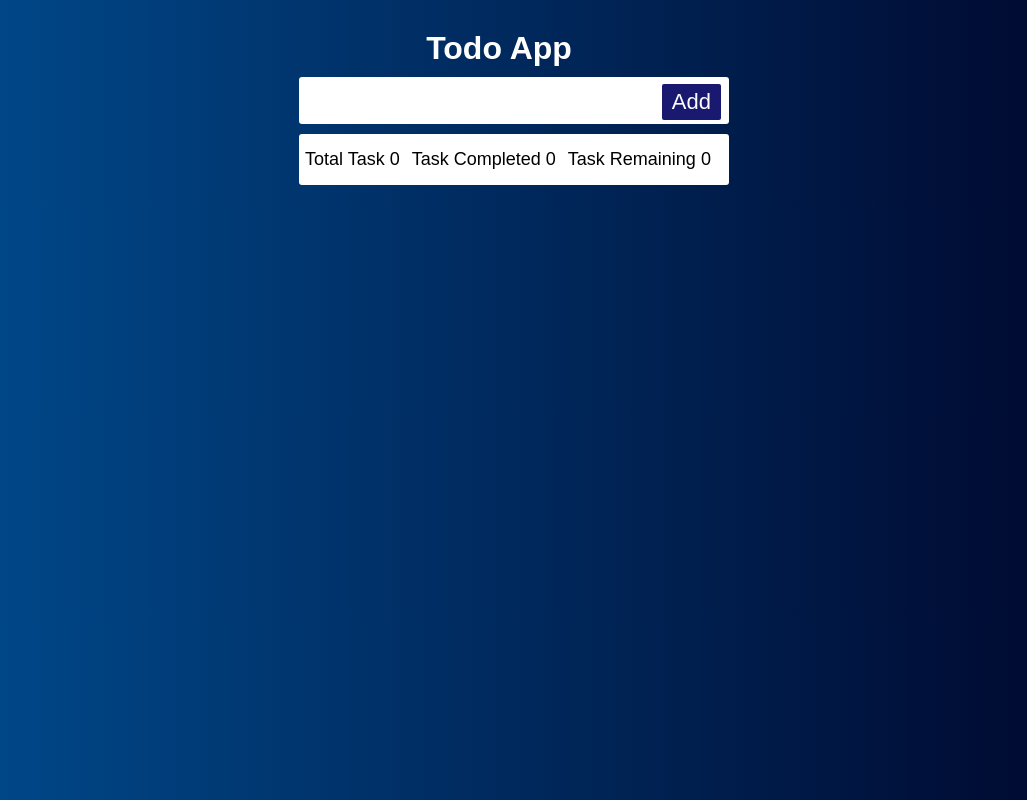
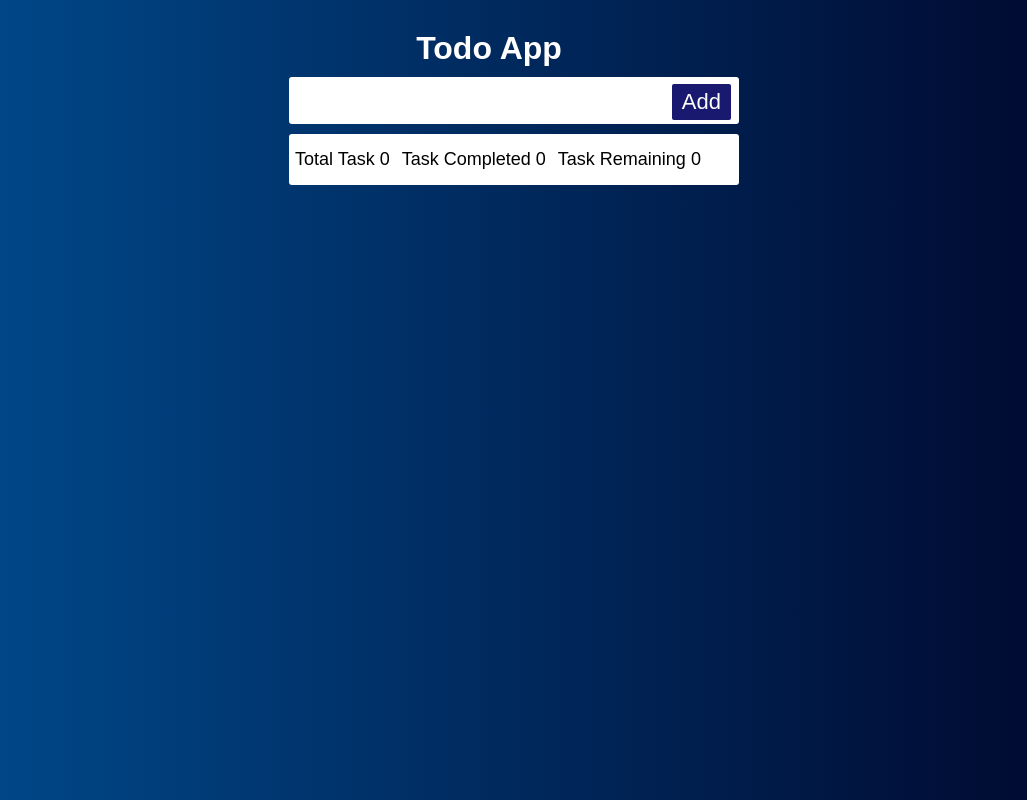
Before and after one commit to mdabdulkaderjoni/addtodolist.github.io, a plain HTML site: page index.html in a window 1280 px wide. Shown: the whole page, without its empty margins (126-1153 px from the left). Drawn offline with Linux system fonts and the light colour scheme.

Commit message:
fixed main width

```diff
--- a/index.html
+++ b/index.html
@@ -22,7 +22,10 @@ background: -o-linear-gradient(left, #004e92, #000428);
 background: linear-gradient(to right, #004e92, #000428);  /* Chrome 10-25, Safari 5.1-6 */ /* W3C, IE 10+/ Edge, Firefox 16+, Chrome 26+, Opera 12+, Safari 7+ */
 
     }
+    .main-app{
+      width:450px;
 
+    }
     .header h1{
       color:white;
       text-align:center;
@@ -39,7 +42,7 @@ background: linear-gradient(to right, #004e92, #000428);  /* Chrome 10-25, Safar
       background-color:white;
       display:inline-block;
       height:auto;
-      width:430px;
+      width:100%;
       display:flex;
       position:relative;
       box-sizing:border-box;
@@ -90,6 +93,7 @@ background: linear-gradient(to right, #004e92, #000428);  /* Chrome 10-25, Safar
       text-decoration:line-through;
     }
     #container{
+      width:100%;
       font-family:arial;
       display:inline-block;
       padding:10px;
@@ -97,6 +101,7 @@ background: linear-gradient(to right, #004e92, #000428);  /* Chrome 10-25, Safar
     }
     .todo{
       margin-bottom:10px;
+      width:100%;
     }
     .todo span{
       font-size:20px;
@@ -113,10 +118,7 @@ background: linear-gradient(to right, #004e92, #000428);  /* Chrome 10-25, Safar
       border-radius:3px;
       color:white;
     }
-    .main-app{
-      width:430px;
 
-    }
     @media only screen and (max-width: 450px){
       .header, .head-text, .input-field, .all-todos, .dash-board{
         width:100%;
```
